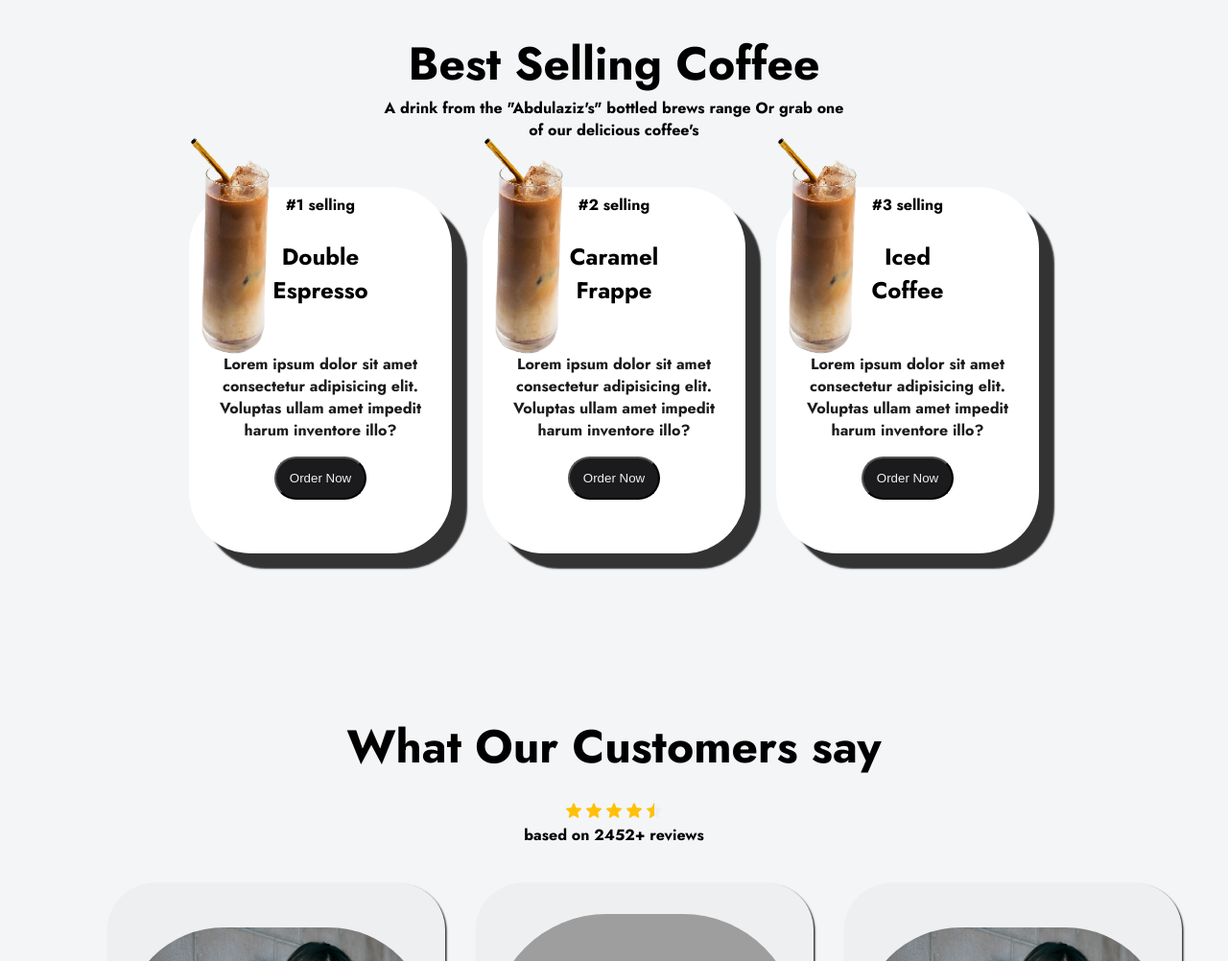
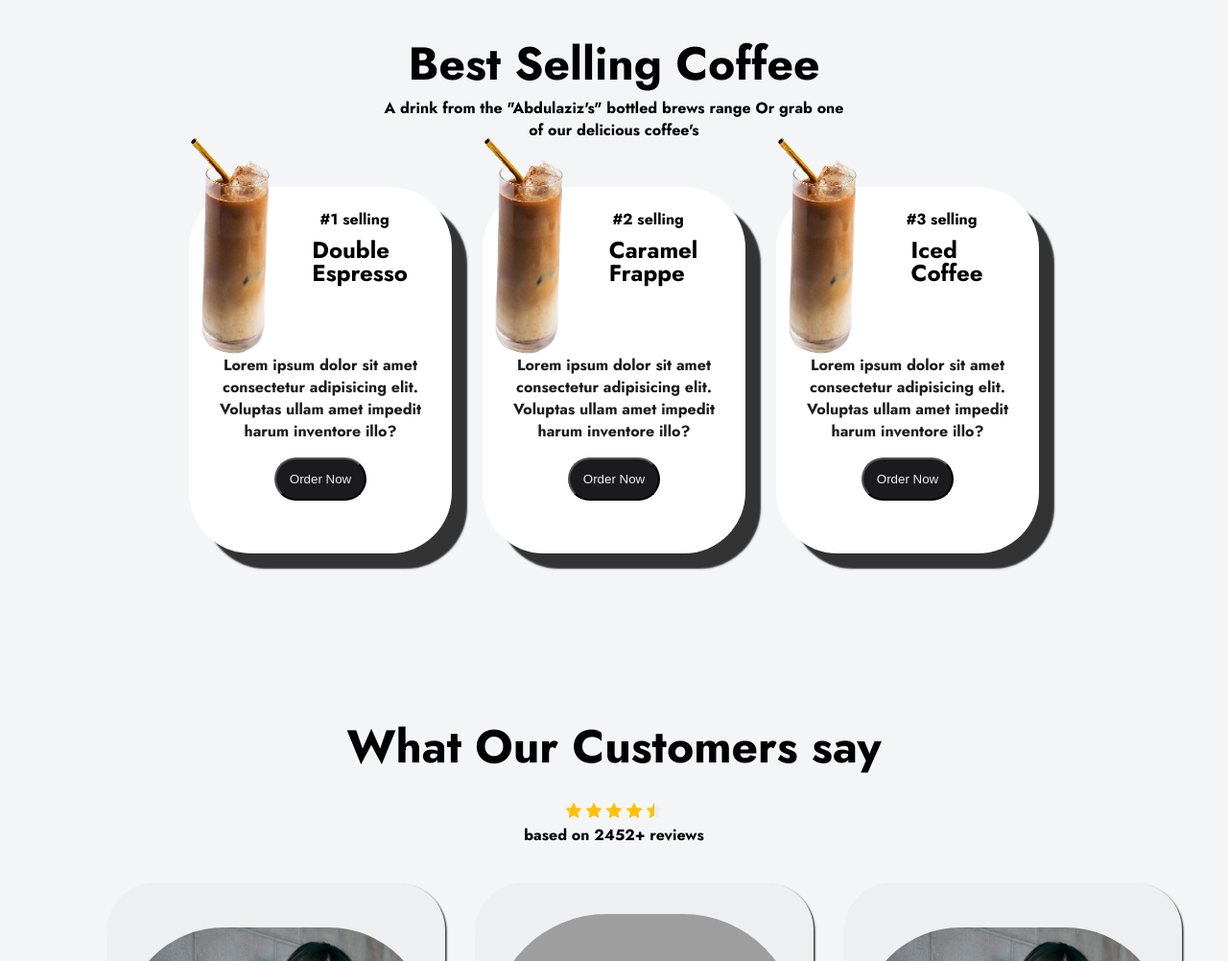
Before and after one commit to Treakn/Coffee-Example, a plain HTML site: page index.html in a window 1280 px wide. Shown: the part 2968-3970 px from the top of the page at 96% size. Drawn offline with Linux system fonts and the light colour scheme; grey boxes are pictures that could not be loaded.

Commit message:
commit last

```diff
--- a/Css/Styles.css
+++ b/Css/Styles.css
@@ -402,16 +402,21 @@ body , html{
 
 .best-wrapper .card .selling{
     position: absolute;
-    top: 2%;
+    top: 6%;
     font-size: 1em;
+    margin-left: 26%;
 }
 
 .best-wrapper .card h2{
-    margin-bottom: 2em;
+    margin-bottom: 1em;
+    margin-left: 30%;
+    line-height: 1;
+    text-align: left;
 }
 
 .best-wrapper .card p{
     width: 15em;
+    margin-top: 3em;
 }
 
 .best-wrapper .card span img{
```
